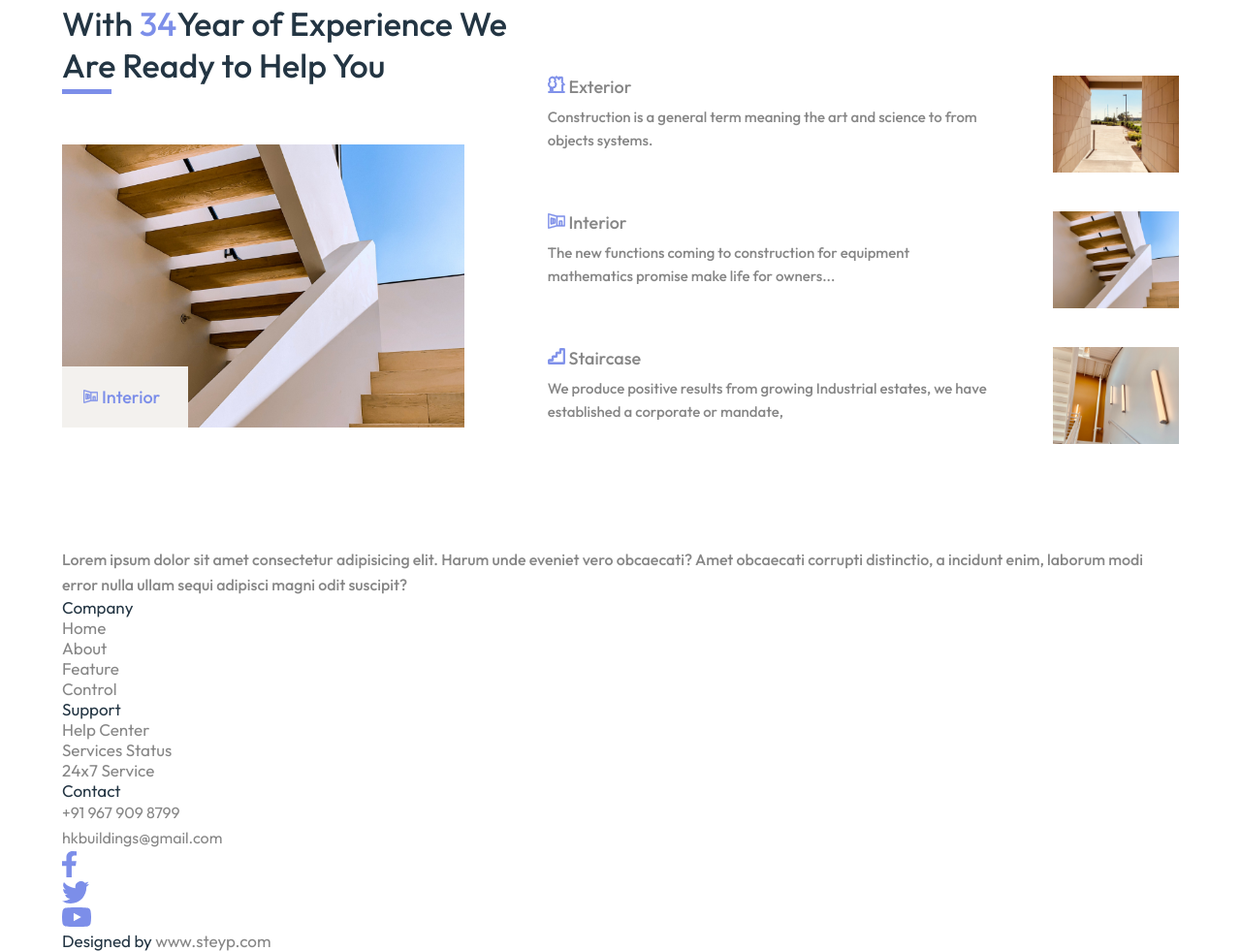
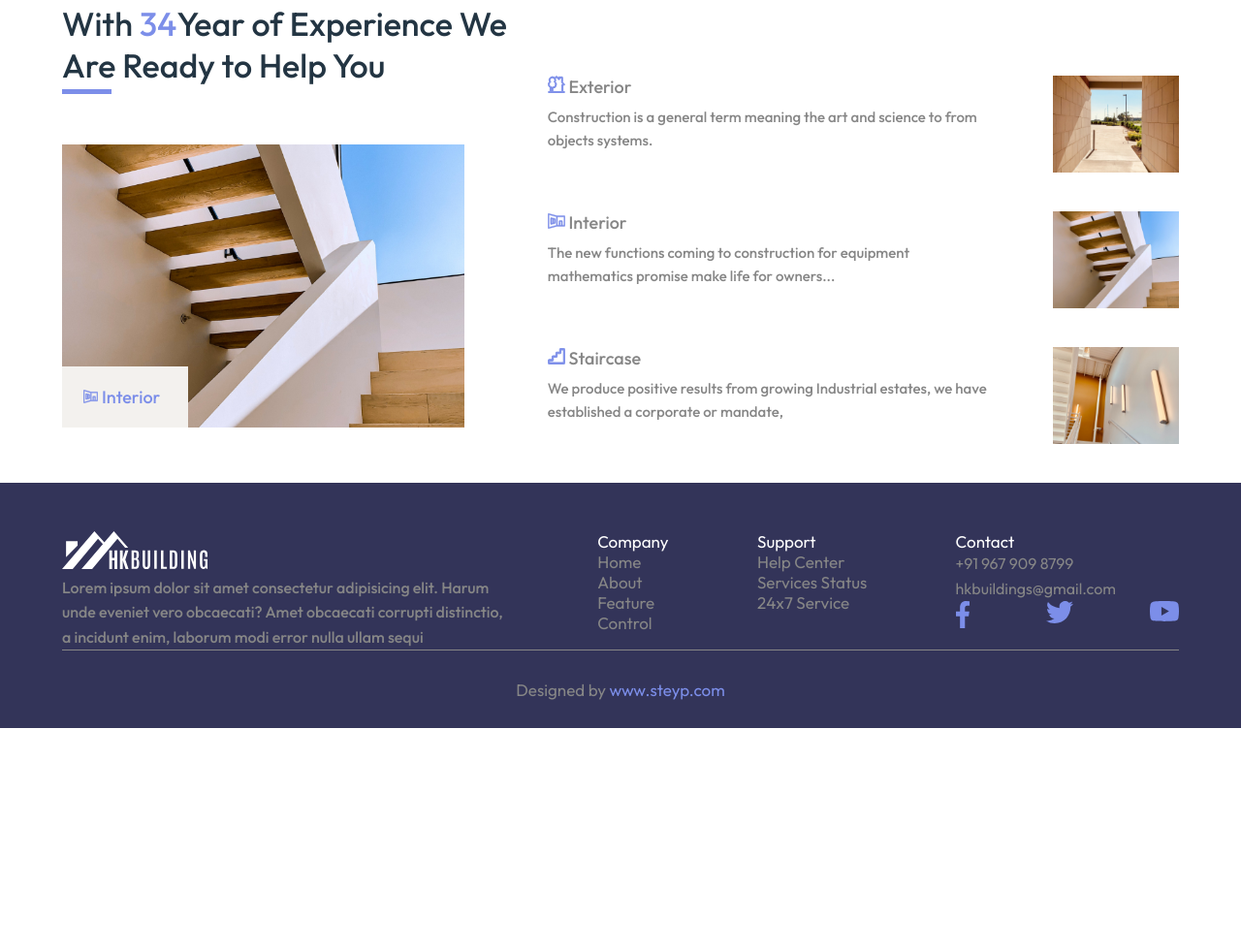
Before and after one commit to abhishekruby/abhishek-task-09, a plain HTML site: page index.html in a window 1280 px wide. Shown: the part 3721-4702 px from the top of the page at 97% size. After the commit the page ends 4472 px from the top, so only its background shows below. Drawn offline with Linux system fonts and the light colour scheme.

Commit message:
Footer section selectors added

```diff
--- a/CSS/style.css
+++ b/CSS/style.css
@@ -708,15 +708,12 @@ article div.container div.contents div.content p {
 }
 
 /* Contact section  */
-section.contact {
-    background: hsl(237, 29%, 27%);
-}
-
 section.contact div.container {
     display: flex;
     padding: 50px 0px;
     position: relative;
     z-index: 0;
+    background: var(--Dark-Blue);
 }
 
 section.contact div.container::before {
@@ -734,6 +731,7 @@ section.contact div.container div.left {
     width: 50%;
     display: flex;
     align-items: center;
+    justify-content: center;
 }
 
 section.contact div.container div.left div.content {
@@ -744,9 +742,7 @@ section.contact div.container div.left div.content h2 {
     color: #fff;
     position: relative;
     font-weight: 500;
-
     font-size: 45px;
-
 }
 
 section.contact div.container div.left div.content h2::after {
@@ -998,3 +994,69 @@ section.contact div.container div.right form button {
     width: 100%;
     height: 100%;
 }
+
+/* Footer  */
+footer {
+    background: var(--Dark-Blue);
+    padding: 50px 0px 0px;
+}
+
+footer div.container {}
+
+footer div.container div.top {
+    display: flex;
+    border-bottom: 1px solid var(--Gray);
+}
+
+footer div.container div.top {
+    display: flex;
+}
+footer div.container div.top div.left {
+    width: 40%;
+}
+footer div.container div.top div.left h1{
+
+}
+footer div.container div.top div.left h1 a{
+display: inline-block;
+width: 150px;
+}
+footer div.container div.top div.left h1 a img{
+width: 100%;
+height: 100%;
+}
+footer div.container div.top div.middle {
+    display: flex;
+    justify-content: space-evenly;
+    width: 40%;
+}
+footer div.container div.top div.middle ul li a:hover{
+    color: #fff;
+}
+footer div.container div.top div.middle h4 {
+    color: #fff;
+}
+
+footer div.container div.top div.right {
+    width: 20%;
+}
+footer div.container div.top div.right h4{
+    color: #fff;
+}
+footer div.container div.top div.right p a:hover{
+    color: #fff;
+}
+footer div.container div.top div.right ul{
+    display: flex;
+    justify-content: space-between;
+}
+footer div.container div.bottom{
+    display: flex;
+    justify-content: center;
+    align-items: center;
+    height: 80px;
+    color: var(--Gray);
+}
+footer div.container div.bottom span a{
+    color:var(--Blue);
+}
--- a/index.html
+++ b/index.html
@@ -333,7 +333,7 @@
                         <h1><a href="#"><img src="Assets/logo - white.svg" alt="Logo image" /></a></h1>
                         <p>Lorem ipsum dolor sit amet consectetur adipisicing elit. Harum unde eveniet vero obcaecati?
                             Amet obcaecati corrupti distinctio, a incidunt enim, laborum modi error nulla ullam sequi
-                            adipisci magni odit suscipit?</p>
+                        </p>
                     </div>
                     <div class="middle">
                         <div class="company">
@@ -367,12 +367,13 @@
                             </li>
                         </ul>
                     </div>
+                    <hr class="line"/>
                 </div>
                 <div class="bottom">
                     <span>Designed by <a href="https://www.steyp.com">www.steyp.com</a></span>
                 </div>
             </div>
-        </section>
+        </section><!-- section wrapper end -->
     </footer>
 </body>
 
```
